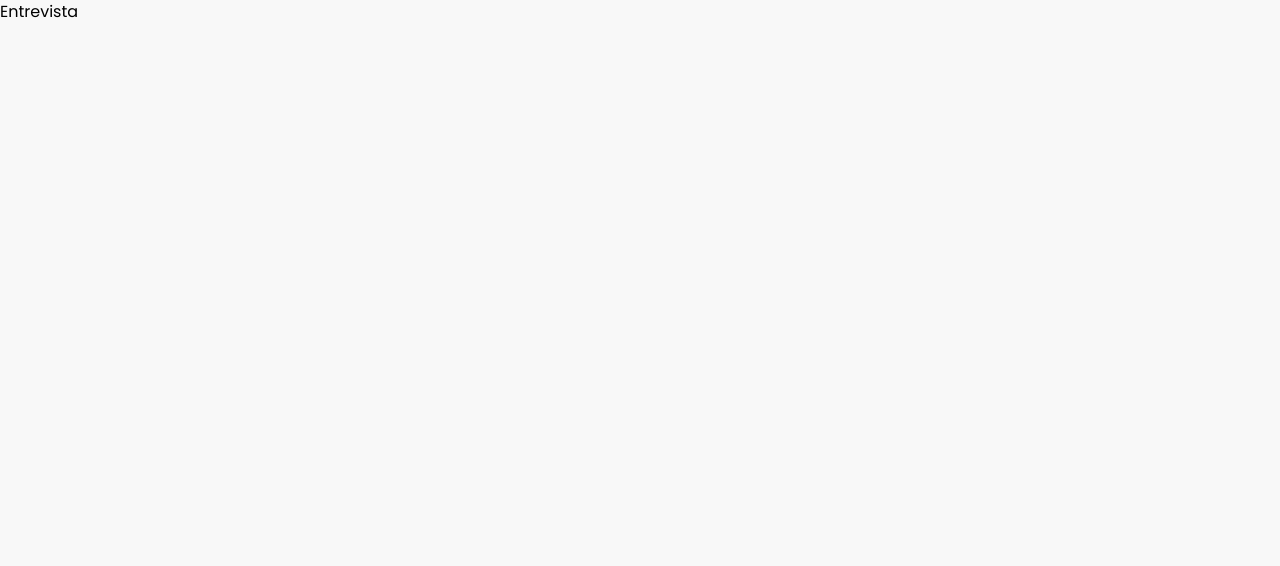
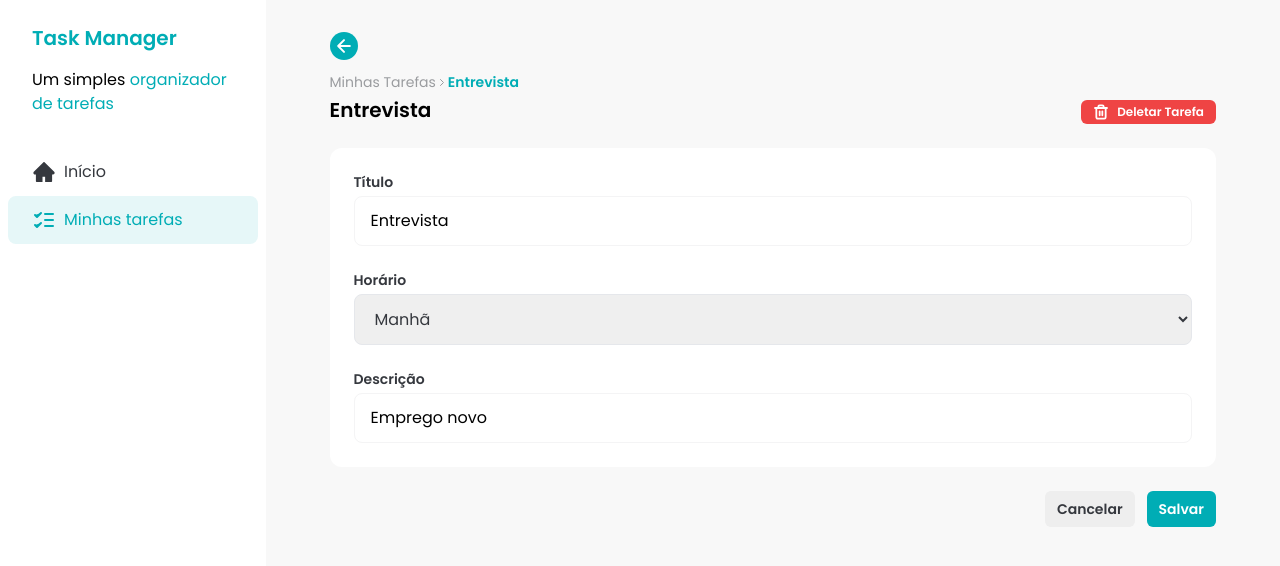
Before and after one commit to vtrsousa/fsc-task-manager, a React (Vite) app: page /task/081fa439-e4c6-41b5-aafd-3c89acb59303 in a window 1280 px wide. Shown: the top 566 px of the page. Built offline with nearby package versions, Linux system fonts and the light colour scheme; data requests are answered from the project's data file.

Commit message:
feat: add initial TaskDetailsPage without logic

```diff
--- a/src/assets/icons/index.js
+++ b/src/assets/icons/index.js
@@ -1,5 +1,7 @@
 import AddIcon from './add.svg?react'
+import ArrowLeftIcon from './arrow-left.svg?react'
 import CheckIcon from './check.svg?react'
+import ChevronRightIcon from './chevron-right.svg?react'
 import ClounSunIcon from './cloud-sun.svg?react'
 import DetailsIcon from './details.svg?react'
 import HomeIcon from './home.svg?react'
@@ -11,7 +13,9 @@
 
 export {
   AddIcon,
+  ArrowLeftIcon,
   CheckIcon,
+  ChevronRightIcon,
   ClounSunIcon,
   DetailsIcon,
   HomeIcon,
--- a/src/components/Button.jsx
+++ b/src/components/Button.jsx
@@ -9,6 +9,7 @@
         primary: 'bg-brand-primary text-white',
         secondary: 'bg-brand-light-gray text-brand-dark-blue',
         ghost: 'bg-transparent text-brand-dark-gray',
+        danger: 'bg-brand-danger text-brand-white',
       },
       size: {
         small: 'py-1 text-xs',
@@ -36,7 +37,7 @@
 
 Button.propTypes = {
   children: PropTypes.node.isRequired,
-  color: PropTypes.oneOf(['primary', 'secondary', 'ghost']),
+  color: PropTypes.oneOf(['primary', 'secondary', 'ghost', 'danger']),
   size: PropTypes.oneOf(['small', 'large']),
   className: PropTypes.string,
 }
--- a/src/components/Sidebar.jsx
+++ b/src/components/Sidebar.jsx
@@ -3,7 +3,7 @@
 
 const Sidebar = () => {
   return (
-    <div className="h-screen w-64 bg-white">
+    <div className="h-screen bg-white">
       <div className="space-y-4 px-8 py-6">
         <h1 className="text-xl font-semibold text-brand-primary">
           Task Manager
--- a/src/pages/TaskDetailsPage.jsx
+++ b/src/pages/TaskDetailsPage.jsx
@@ -1,9 +1,17 @@
 import { useEffect, useState } from 'react'
-import { useParams } from 'react-router-dom'
+import { useNavigate, useParams } from 'react-router-dom'
+
+import { ArrowLeftIcon, ChevronRightIcon, TrashIcon } from '../assets/icons'
+import Button from '../components/Button'
+import InputLabel from '../components/InputLabel'
+import Input from '../components/Inputs'
+import Sidebar from '../components/Sidebar'
+import TimeSelect from '../components/TimeSelect'
 
 const TaskDetailsPage = () => {
   const { taskId } = useParams()
   const [task, setTask] = useState()
+  const navigate = useNavigate()
 
   useEffect(() => {
     const fetchTasks = async () => {
@@ -20,7 +28,63 @@
     fetchTasks()
   }, [taskId])
 
-  return <h1>{task?.title}</h1>
+  const handleBackClick = () => {
+    navigate(-1)
+  }
+
+  return (
+    <div className="flex">
+      <Sidebar />
+      <div className="w-full space-y-6 px-16 py-8">
+        <div className="flex w-full justify-between">
+          <div>
+            <button className="mb-3 flex h-7 w-7 items-center justify-center rounded-full bg-brand-primary">
+              <ArrowLeftIcon className="text-brand-white" />
+            </button>
+            <div className="flex items-center gap-1 text-sm">
+              <span
+                className="cursor-pointer text-brand-text-gray"
+                onClick={handleBackClick}
+              >
+                Minhas Tarefas
+              </span>
+              <ChevronRightIcon className="text-brand-text-gray" />
+              <span className="font-semibold text-brand-primary">
+                {task?.title}
+              </span>
+            </div>
+            <h1 className="mt-1 text-xl font-semibold">{task?.title}</h1>
+          </div>
+          <Button className="h-fit self-end" color="danger">
+            <TrashIcon /> Deletar Tarefa
+          </Button>
+        </div>
+
+        <div className="space-y-6 rounded-xl bg-brand-white p-6">
+          <div>
+            <Input id="title" label="Título" value={task?.title} />
+          </div>
+          <div>
+            <TimeSelect value={task?.time} />
+          </div>
+          <div>
+            <Input
+              id="description"
+              label="Descrição"
+              value={task?.description}
+            />
+          </div>
+        </div>
+
+        <div className="flex w-full justify-end gap-3">
+          <Button color="secondary" size="large">
+            Cancelar
+          </Button>
+          <Button size="large">Salvar</Button>
+        </div>
+      </div>
+    </div>
+  )
 }
 
 export default TaskDetailsPage
```
Also changed, not shown: src/assets/icons/arrow-left.svg (added), src/assets/icons/chevron-right.svg (added).
